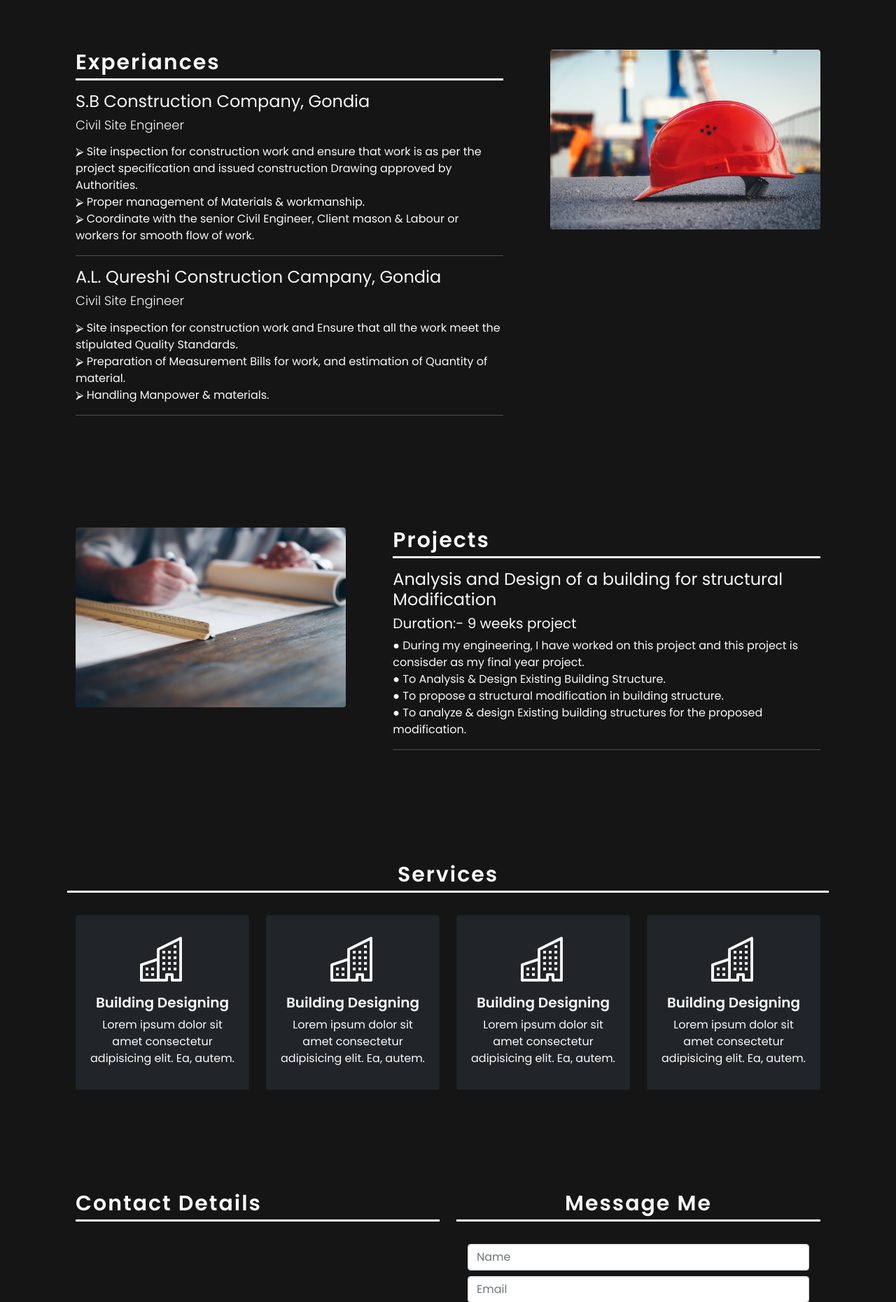
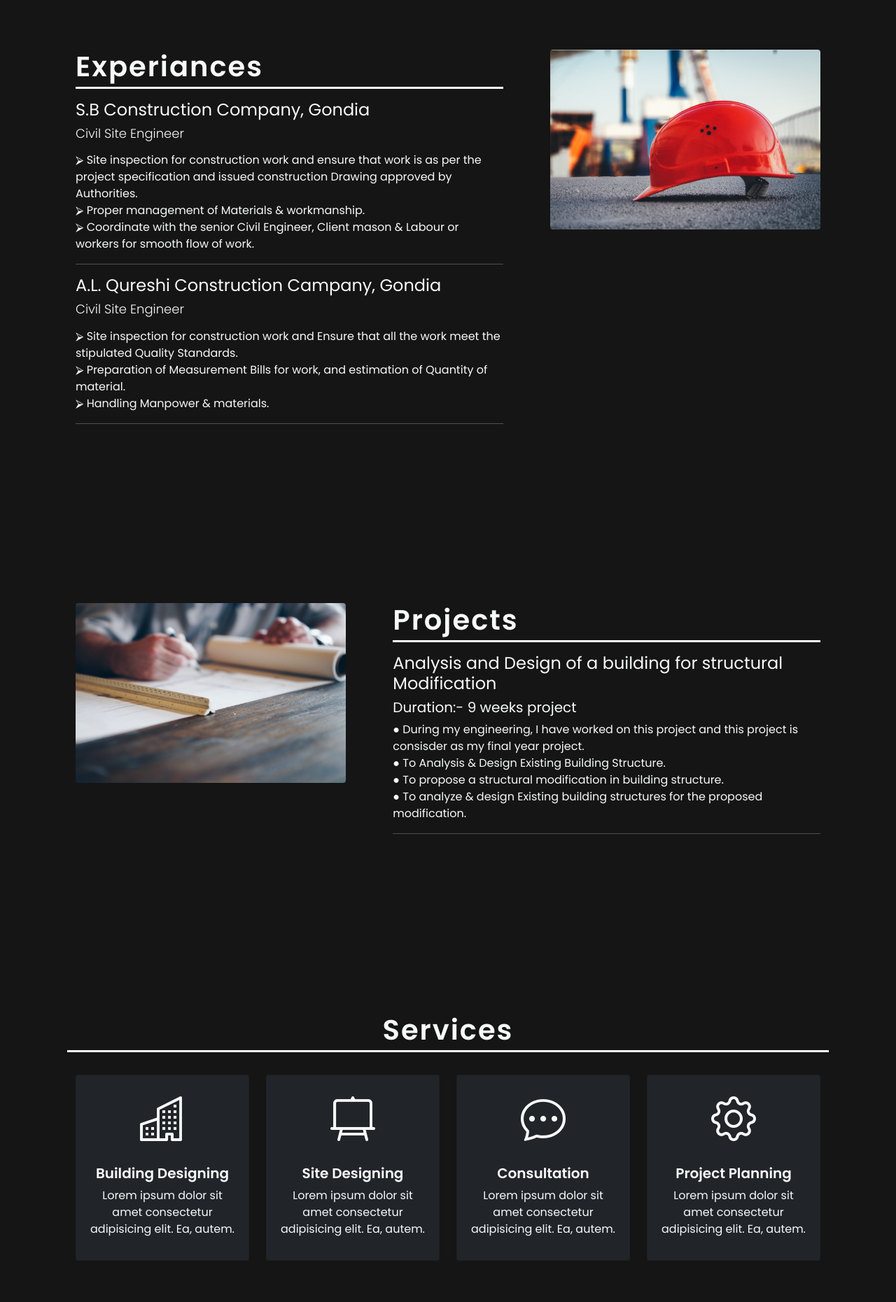
Before and after one commit to sahil-asheikh/Mustaquim-Portfolio, a PHP site: page / in a window 1280 px wide. Shown: the part 1576-3437 px from the top of the page at 70% size. Run offline with PHP 8.4, Linux system fonts and the light colour scheme; a map, chart or similar area stays blank; some libraries are stand-ins or nearby versions; some web fonts are replaced; grey boxes are pictures that could not be loaded.

Commit message:
update 16-04-2022-10:40

```diff
--- a/assets/css/style.css
+++ b/assets/css/style.css
@@ -154,6 +154,13 @@ nav .container {
     color: #fff;
 }
 
+.big-title:hover {
+    text-decoration: underline;
+    text-decoration-color: #C15097;
+    text-decoration-thickness: 5px;
+    cursor: pointer;
+}
+
 .big-sub-title {
     position: absolute;
     z-index: 30;
@@ -199,7 +206,7 @@ section .container>* {
 
 .title {
     font-weight: 600;
-    font-size: 30px;
+    font-size: 40px;
     letter-spacing: 2px;
     margin-bottom: 1rem;
     padding-bottom: .5rem;
@@ -356,12 +363,59 @@ section .container>* {
     padding: 10px;
 }
 
-.contact-detail{
+.contact-detail {
     font-size: 18px;
 }
 
-.decoration-none{
+.decoration-none {
     text-decoration: none;
+}
+
+.service {
+    background-color: #212529;
+    width: fit-content;
+}
+
+.service:hover {
+    background-color: #313134;
+    text-decoration: underline;
+    text-decoration-color: #C15097;
+    text-decoration-thickness: 2px;
+    cursor: pointer;
+}
+
+.btn-contact {
+    background-color: #212529;
+}
+
+.btn-contact:hover {
+    background-color: #313134;
+    text-decoration: underline;
+    text-decoration-color: #C15097;
+    text-decoration-thickness: 2px;
+    border-radius: 5px;
+}
+
+.navbar-hover {
+    cursor: pointer;
+}
+
+.navbar-hover:hover {
+    text-decoration: underline;
+    text-decoration-color: #C15097;
+    text-decoration-thickness: 2px;
+}
+
+.social-icons {
+    color: #fff;
+}
+
+.social-icons:hover {
+    color: #C15097;
+}
+
+.bg-none {
+    background-color: transparent;
 }
 
 @media (max-width: 850px) {
@@ -377,10 +431,18 @@ section .container>* {
         font-size: 2.5rem;
     }
 
+    .big-title:hover {
+        text-decoration: underline;
+        text-decoration-color: #C15097;
+        text-decoration-thickness: 3px;
+        cursor: pointer;
+    }
+
     .big-sub-title {
         text-transform: uppercase;
-        top: calc(47% - 2rem);
-        font-size: 2rem;
+        top: calc(47% - 1rem);
+        /* font-size: 2rem; */
+        font-size: 20px;
     }
 
     .about-img {
--- a/index.html
+++ b/index.html
@@ -17,7 +17,7 @@
     <header>
         <nav class="navbar navbar-expand-lg navbar-light fixed-top bg-light">
             <div class="container">
-                <a class="navbar-brand" href="#">Mustaquim Khan</a>
+                <a class="navbar-brand navbar-hover" href="index.html">Mustaquim Khan</a>
                 <button class="navbar-toggler shadow-none" type="button" data-bs-toggle="collapse"
                     data-bs-target="#navbarSupportedContent" aria-controls="navbarSupportedContent"
                     aria-expanded="false" aria-label="Toggle navigation">
@@ -26,33 +26,37 @@
                 <div class="collapse navbar-collapse" id="navbarSupportedContent">
                     <ul class="navbar-nav ms-auto mb-2 mb-lg-0">
                         <li class="nav-item">
-                            <a class="nav-link active" aria-current="page" href="index.html">Home</a>
+                            <a class="nav-link navbar-hover active" aria-current="page" href="#">Home</a>
                         </li>
                         <li class="nav-item">
-                            <a class="nav-link" href="#about">About</a>
+                            <a class="nav-link navbar-hover" href="#about">About</a>
                         </li>
                         <li class="nav-item">
-                            <a class="nav-link" href="#experiances">Experiances</a>
+                            <a class="nav-link navbar-hover" href="#experiances">Experiances</a>
                         </li>
                         <li class="nav-item">
-                            <a class="nav-link" href="#projects">Projects</a>
+                            <a class="nav-link navbar-hover" href="#projects">Projects</a>
                         </li>
                         <li class="nav-item">
-                            <a class="nav-link" href="#services">Services</a>
+                            <a class="nav-link navbar-hover" href="#services">Services</a>
                         </li>
                         <li class="nav-item">
-                            <a class="nav-link" href="#contact-me">Contact Me</a>
+                            <a class="nav-link navbar-hover" href="#contact-me">Contact Me</a>
                         </li>
                     </ul>
                 </div>
             </div>
         </nav>
 
-        <h1 class="big-title translate font-nautigal d-none d-md-block d-lg-block d-xl-block" data-speed="0.1">Mustaquim
-            Khan</h1>
-        <h1 class="big-title translate d-block d-md-none d-lg-none d-xl-none" data-speed="0.1">Mustaquim Khan</h1>
-        <p class="big-sub-title translate d-block d-md-none d-lg-none d-xl-none" data-speed="0.1">Civil Engineer, Civil
-            Designer and a Contractor</p>
+        <a href="#about" class="decoration-none">
+            <h1 class="big-title translate font-nautigal d-none d-md-block d-lg-block d-xl-block" data-speed="0.1">
+                Mustaquim
+                Khan</h1>
+            <h1 class="big-title translate d-block d-md-none d-lg-none d-xl-none" data-speed="0.1">Mustaquim Khan</h1>
+        </a>
+        <p class="big-sub-title translate d-block d-md-none d-lg-none d-xl-none" data-speed="0.1">Civil Engineer, & a
+            Site
+            Designer</p>
         <img src="assets/img/person.png" class="person translate" data-speed="-0.1" alt="">
         <img src="assets/img/civil-bg.jpg" class="sky translate" data-speed="0.5" alt="">
     </header>
@@ -60,7 +64,7 @@
     <section>
 
         <div class="container-fluid">
-            <section class="about p-md-5 p-lg-5 p-xl-5" id="about">
+            <section class="about pt-3 pt-md-5 pt-lg-5 pt-xl-5" id="about">
                 <div class="text-light">
                     <div class="mt-5 pt-5 m-md-5 m-lg-5 m-xl-5 p-md-5 p-lg-5 p-xl-5">
                         <div class="row">
@@ -125,7 +129,7 @@
                 </div>
             </section>
 
-            <section class="experiances" id="experiances">
+            <section class="experiances pt-5 pt-md-5 pt-lg-5 pt-xl-5" id="experiances">
                 <div class="text-light">
                     <div class="mt-3 pt-3 m-md-5 m-lg-5 m-xl-5 p-md-5 p-lg-5 p-xl-5">
                         <div class="row">
@@ -157,7 +161,7 @@
                                     and estimation of Quantity of material. <br>
                                     ⮚ Handling Manpower & materials.
                                 </p>
-                                <hr>
+                                <hr class="d-none d-md-block d-lg-block d-xl-block">
                             </div>
                             <div class="col-md-5 d-none d-md-block d-lg-block d-xl-block">
                                 <div class="text-end">
@@ -169,9 +173,9 @@
                 </div>
             </section>
 
-            <section class="projects" id="projects">
+            <section class="projects pt-5 pt-md-5 pt-lg-5 pt-xl-5" id="projects">
                 <div class="text-light">
-                    <div class="mt-3 pt- m-md-5 m-lg-5 m-xl-5 p-md-5 p-lg-5 p-xl-5">
+                    <div class="mt-3 pt-3 m-md-5 m-lg-5 m-xl-5 p-md-5 p-lg-5 p-xl-5">
                         <div class="row">
                             <div class="col-md-5 d-none d-md-block d-lg-block d-xl-block">
                                 <div class="text-start">
@@ -196,16 +200,16 @@
                                     ● To propose a structural modification in building structure. <br>
                                     ● To analyze & design Existing building structures for the proposed modification.
                                 </p>
-                                <hr>
+                                <hr class="d-none d-md-block d-lg-block d-xl-block">
                             </div>
                         </div>
                     </div>
                 </div>
             </section>
 
-            <section class="services" id="services">
+            <section class="services pt-5 pt-md-5 pt-lg-5 pt-xl-5" id="services">
                 <div class="text-light">
-                    <div class="mt-3 pt- m-md-5 m-lg-5 m-xl-5 p-md-5 p-lg-5 p-xl-5">
+                    <div class="mt-3 pt-3 m-md-5 m-lg-5 m-xl-5 p-md-5 p-lg-5 p-xl-5">
                         <div class="row">
                             <h3 class="title text-light text-center">
                                 Services
@@ -213,8 +217,8 @@
                             </h3>
                             <div class="row p-0 m-0">
                                 <div class="col-md-3 col-lg-3 col-xl-3 mt-3">
-                                    <div class="card card-body rounded bg-dark text-center">
-                                        <i class="bi bi-building fa-4x"></i>
+                                    <div class="card card-body rounded text-center service">
+                                        <i class="bi bi-building fa-4x mb-3"></i>
                                         <h4 class="beg-title">
                                             Building Designing
                                         </h4>
@@ -224,10 +228,10 @@
                                     </div>
                                 </div>
                                 <div class="col-md-3 col-lg-3 col-xl-3 mt-3">
-                                    <div class="card card-body rounded bg-dark text-center">
-                                        <i class="bi bi-building fa-4x"></i>
+                                    <div class="card card-body rounded text-center service">
+                                        <i class="bi bi-easel2 fa-4x mb-3"></i>
                                         <h4 class="beg-title">
-                                            Building Designing
+                                            Site Designing
                                         </h4>
                                         <p>
                                             Lorem ipsum dolor sit amet consectetur adipisicing elit. Ea, autem.
@@ -235,10 +239,10 @@
                                     </div>
                                 </div>
                                 <div class="col-md-3 col-lg-3 col-xl-3 mt-3">
-                                    <div class="card card-body rounded bg-dark text-center">
-                                        <i class="bi bi-building fa-4x"></i>
+                                    <div class="card card-body rounded text-center service">
+                                        <i class="bi bi-chat-dots fa-4x mb-3"></i>
                                         <h4 class="beg-title">
-                                            Building Designing
+                                            Consultation
                                         </h4>
                                         <p>
                                             Lorem ipsum dolor sit amet consectetur adipisicing elit. Ea, autem.
@@ -246,10 +250,10 @@
                                     </div>
                                 </div>
                                 <div class="col-md-3 col-lg-3 col-xl-3 mt-3">
-                                    <div class="card card-body rounded bg-dark text-center">
-                                        <i class="bi bi-building fa-4x"></i>
+                                    <div class="card card-body rounded text-center service">
+                                        <i class="bi bi-gear fa-4x mb-3"></i>
                                         <h4 class="beg-title">
-                                            Building Designing
+                                            Project Planning
                                         </h4>
                                         <p>
                                             Lorem ipsum dolor sit amet consectetur adipisicing elit. Ea, autem.
@@ -263,7 +267,7 @@
                 </div>
             </section>
 
-            <section class="contact-me" id="contact-me">
+            <section class="contact-me pt-5 pt-md-5 pt-lg-5 pt-xl-5" id="contact-me">
                 <div class="text-light">
                     <div class="mt-3 pt-3 m-md-5 m-lg-5 m-xl-5 p-md-5 p-lg-5 p-xl-5">
                         <div class="row">
@@ -280,7 +284,7 @@
                                 </div>
                                 <div class="row">
                                     <div class="col-6">
-                                        <div class="card-card-body bg-dark p-3 rounded border border-white">
+                                        <div class="card-card-body p-3 rounded border border-white btn-contact">
                                             <div class="row">
                                                 <div class="col-2 text-center">
                                                     <i class="bi bi-telephone-fill fa-lg"></i>
@@ -293,7 +297,7 @@
                                         </div>
                                     </div>
                                     <div class="col-6">
-                                        <div class="card-card-body bg-dark p-3 rounded border border-white">
+                                        <div class="card-card-body p-3 rounded border border-white btn-contact">
                                             <div class="row">
                                                 <div class="col-2 text-center">
                                                     <i class="bi bi-envelope-fill fa-lg"></i>
@@ -306,7 +310,6 @@
                                         </div>
                                     </div>
                                 </div>
-
                             </div>
                             <div class="col-md-6 col-lg-6 col-xl-6">
                                 <h3 class="title text-light text-center mt-5 mt-md-0 mt-lg-0 mt-xl-0">
@@ -341,7 +344,7 @@
                                         </div>
                                         <div class="form-group m-2 text-center shadow-none">
                                             <button type="submit"
-                                                class="text-center shadow-none btn btn-light bg-dark text-light w-100 px-4">
+                                                class="text-center shadow-none btn btn-light btn-contact text-light w-100 px-4">
                                                 Send Message
                                                 <i class="bi bi-chevron-right"></i>
                                             </button>
@@ -363,26 +366,35 @@
         <div class="container text-center">
             <ul class="list-inline">
                 <li class="list-inline-item text-light">
-                    Mustaquim Khan &copy; 2022 &nbsp;
+                    <span class="decoration-none btn-contact bg-none px-1">Mustaquim Khan</span> &copy; 2022 &nbsp;
                 <li class="list-inline-item">
-                    <a class="text-light" href="https://www.linkedin.com/in/mustaquim-khan-61623820a/" target="_blank">
+                    <a class="social-icons" href="https://www.linkedin.com/in/mustaquim-khan-61623820a/"
+                        target="_blank">
                         <i class="fab fa-linkedin"></i>
                     </a>
                 </li>
                 <li class="list-inline-item">
-                    <a class="text-light" href="https://www.instagram.com/mustaquim.k/" target="_blank">
+                    <a class="social-icons" href="https://www.instagram.com/mustaquim.k/" target="_blank">
                         <i class="fab fa-instagram"></i>
                     </a>
                 </li>
                 <li class="list-inline-item">
-                    <a class="text-light" href="https://www.facebook.com/mustaquim.ansari.378" target="_blank">
+                    <a class="social-icons" href="https://www.facebook.com/mustaquim.ansari.378" target="_blank">
                         <i class="fab fa-facebook"></i>
                     </a>
                 </li>
                 <li class="list-inline-item">
-                    <a class="text-light" href="https://twitter.com/Mustaqu38222173" target="_blank">
+                    <a class="social-icons" href="https://twitter.com/Mustaqu38222173" target="_blank">
                         <i class="fab fa-twitter"></i>
                     </a>
+                </li>
+                <br>
+                <li class="list-inline-item">
+                    <span class="text-center text-light">
+                        Developed by
+                        <a class="decoration-none btn-contact bg-none px-1 text-light" target="_blank"
+                            href="http://sahil-asheikh.githib.io">Sahil Sheikh</a>
+                    </span>
                 </li>
             </ul>
         </div>
```
